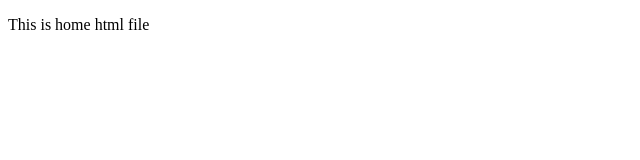
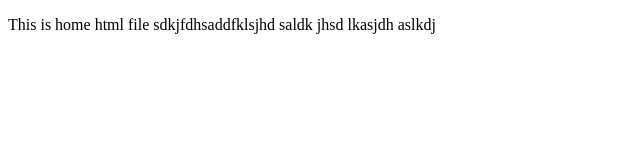
Before and after one commit to rukeena517/testproject1, a plain HTML site: page index.html in a window 1280 px wide. Shown: the whole page, without its empty margins (0-640 px from the left). Drawn offline with Linux system fonts and the light colour scheme.

Commit message:
add New line

```diff
--- a/index.html
+++ b/index.html
@@ -10,6 +10,7 @@
     <div>
         <p>
             This is home html file
+            sdkjfdhsaddfklsjhd saldk jhsd lkasjdh aslkdj
         </p>
     </div>
 </body>
```
